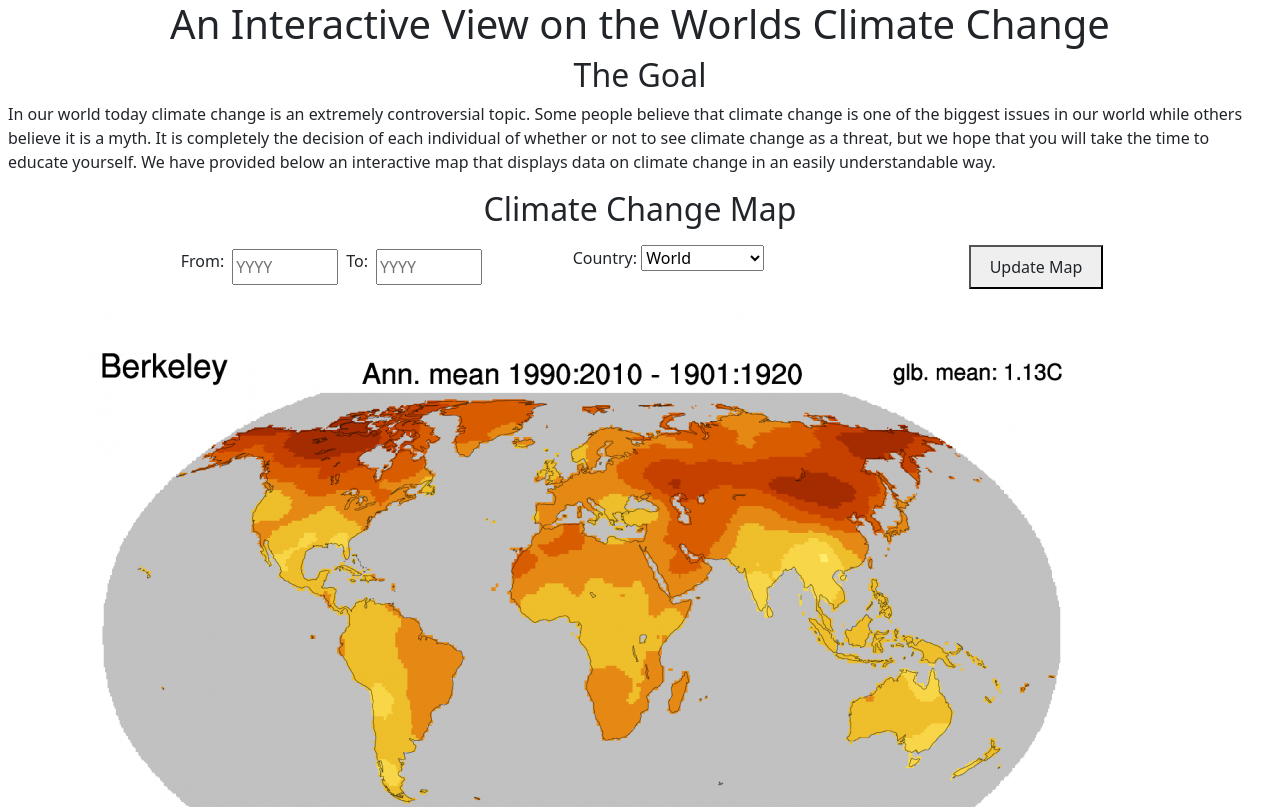
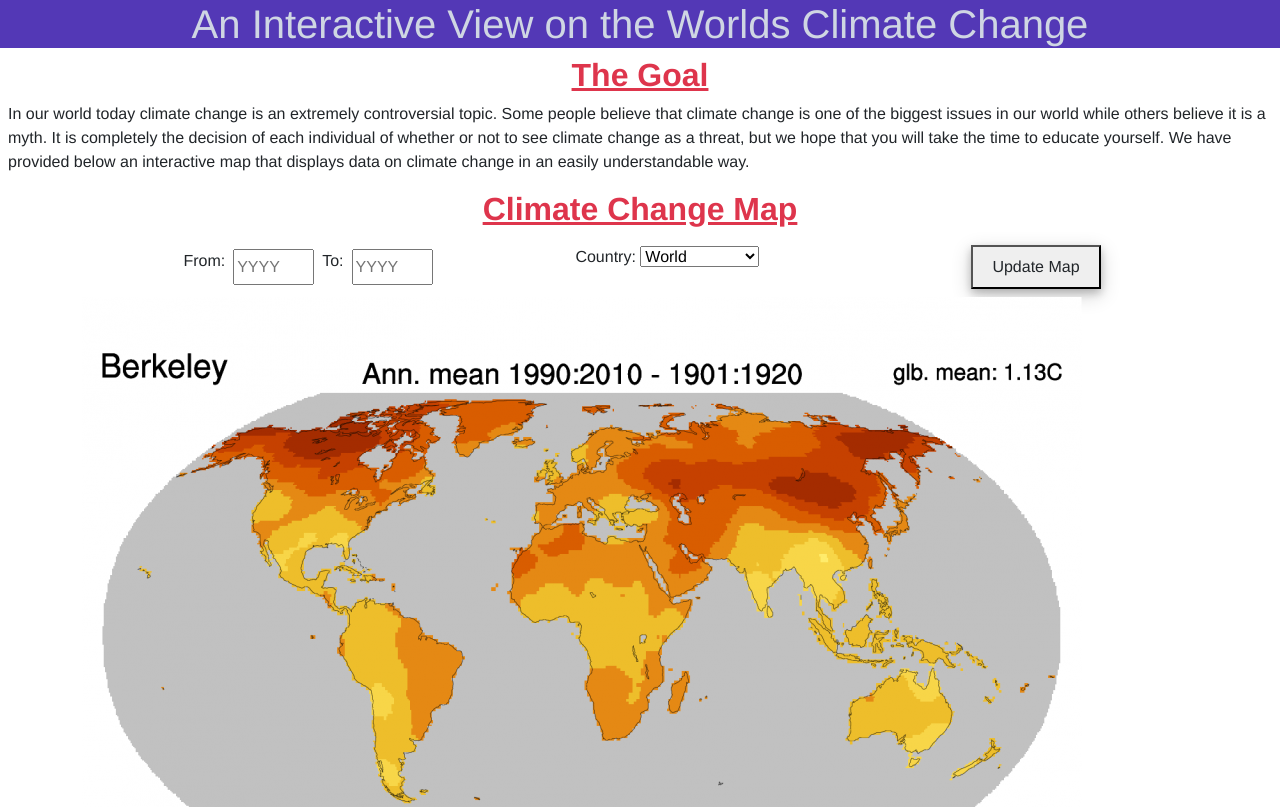
Before and after one commit to info340-wi21/Climate-Change-Viz, a website: page index.html in a window 1280 px wide. Shown: the top 807 px of the page. Drawn offline with nearby package versions, Linux system fonts and the light colour scheme.

Commit message:
Add style to app

```diff
--- a/css/style.css
+++ b/css/style.css
@@ -2,6 +2,12 @@ h1 {
     font-family: 'Helvetica Neue', 'Helvetica', 'Arial', sans-serif;
     background-color: rgb(83, 56, 182);
     text-align: center;
+    color: #cfd6e3;
+}
+h2 {
+    text-align: center;
+    text-decoration: underline;
+    color: #DE354C;
 }
 body {
     font-size: 16px;
@@ -16,3 +22,10 @@ h2, h3 {
 a:hover {
     color: purple;
 }
+footer {
+    background-color: rgb(67, 64, 68);
+    color: mintcream;
+}
+button {
+    box-shadow: 0 4px 8px 0 rgba(0, 0, 0, 0.2), 0 6px 20px 0 rgba(0, 0, 0, 0.19);
+}
--- a/index.html
+++ b/index.html
@@ -8,14 +8,15 @@
     <title>Info 340 Project 1: Draft</title>
     <link rel="icon" type="image/png" href="img/iconfinder_Global_Warming_6703994.png">
     <link href="https://cdn.jsdelivr.net/npm/bootstrap@5.0.0-beta1/dist/css/bootstrap.min.css" rel="stylesheet" integrity="sha384-giJF6kkoqNQ00vy+HMDP7azOuL0xtbfIcaT9wjKHr8RbDVddVHyTfAAsrekwKmP1" crossorigin="anonymous">
+    <link href="css/style.css" rel="stylesheet">
 </head>
 <body>
     <header>
-        <h1 class="text-center">An Interactive View on the Worlds Climate Change</h1>
+        <h1>An Interactive View on the Worlds Climate Change</h1>
     </header>
 
     <div class="m-2 d-block">
-        <h2 class="text-center">The Goal</h2>
+        <h2>The Goal</h2>
         <p class="text-justify">
             In our world today climate change is an extremely controversial topic. Some people believe that climate change is one of the biggest issues in
             our world while others believe it is a myth. It is completely the decision of each individual of whether or not to see climate change as a threat,
@@ -25,7 +26,7 @@
     </div>
     <div class="container">
         <div class="d-flex row justify-content-center">
-            <h2 class="text-center">Climate Change Map</h2>
+            <h2>Climate Change Map</h2>
             <div class="d-flex col-12 col-md-4 m-2 text-center">
                 <label for="yearFrom" class="m-1">From:</label>
                 <input class="m-1" id="yearFrom" type="number" placeholder="YYYY" min="1800" max="2020">
@@ -53,7 +54,7 @@
         </div>
     </div>
     <div class="d-flex row">
-        <h2 class="text-center">Other Sources on Climate Change</h2>
+        <h2>Other Sources on Climate Change</h2>
         <div class="d-flex col-12 justify-content-center col-md-6 justify-content-md-around">
             <iframe class="embed-responsive-item m-2" src="https://www.youtube.com/embed/EtW2rrLHs08" allow="accelerometer; autoplay; clipboard-write; encrypted-media; gyroscope; picture-in-picture" allowfullscreen></iframe>
         </div>
```
